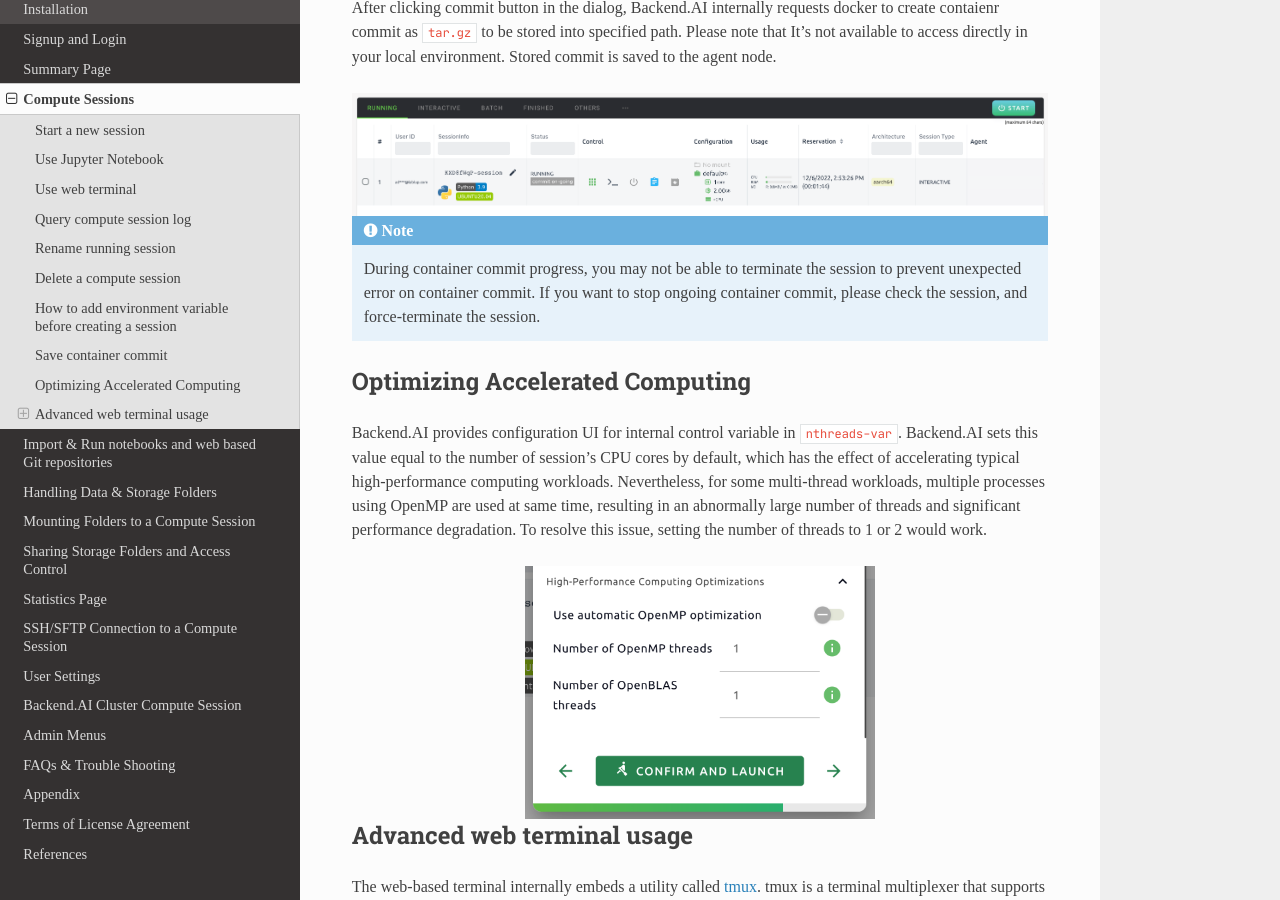
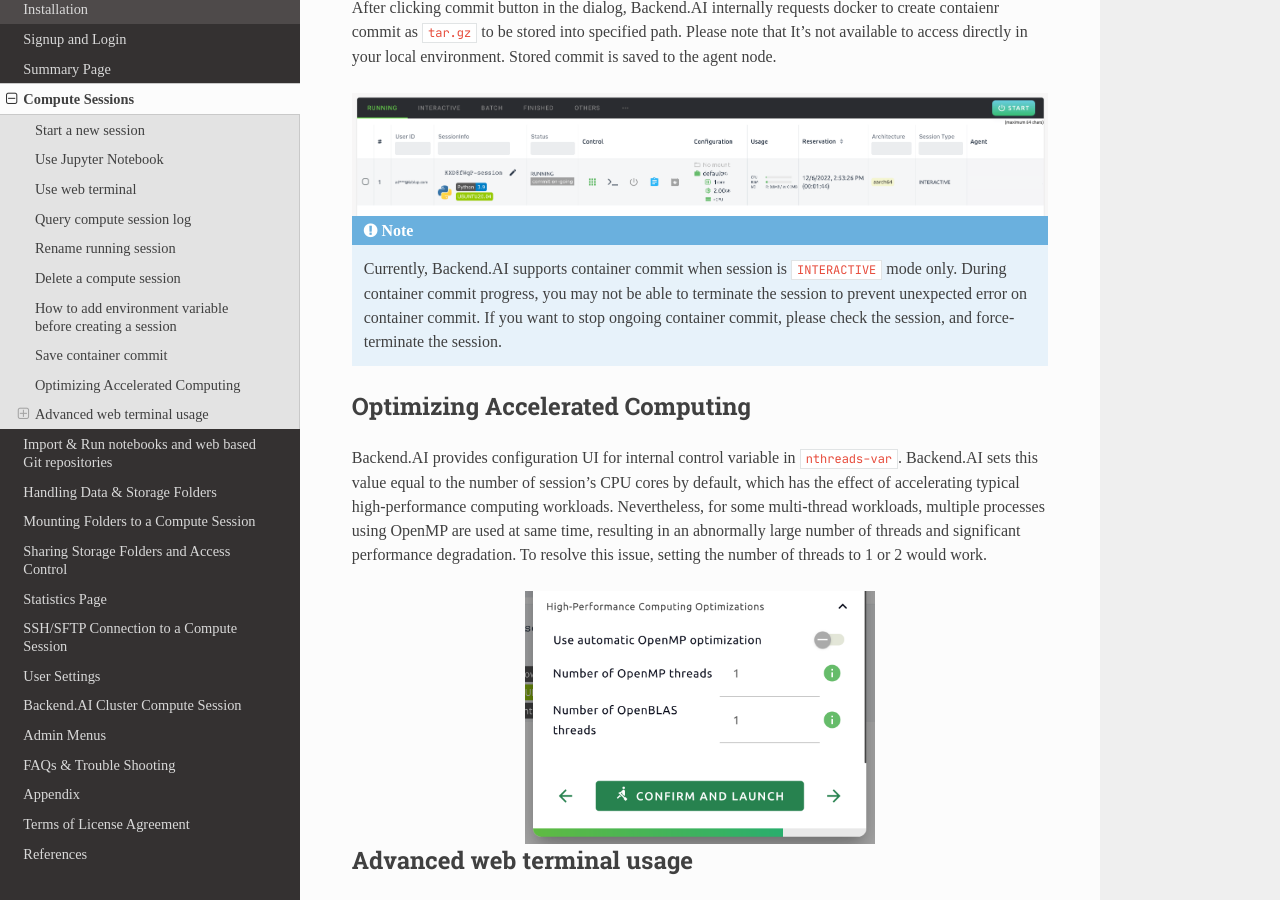
Before and after one commit to lablup/backend.ai-docs-webui, a Sphinx documentation site: the page built from docs/sessions_all/sessions_all.rst, in a window 1280 px wide and 900 px high, scrolled down 16503 px. Built offline with Sphinx 7.4.7 and the Read the Docs theme 2.0.0, drawn with Linux system fonts in a browser that asks for light colours; some web fonts are replaced.

Commit message:
docs: add notes for container commit in compute sessions page

```diff
--- a/docs/sessions_all/sessions_all.rst
+++ b/docs/sessions_all/sessions_all.rst
@@ -418,7 +418,7 @@
   :alt: Container commit ongoing
 
 .. note::
-   During container commit progress, you may not be able to terminate the session to prevent unexpected error on container commit.
+   Currently, Backend.AI supports container commit when session is ``INTERACTIVE`` mode only. During container commit progress, you may not be able to terminate the session to prevent unexpected error on container commit.
    If you want to stop ongoing container commit, please check the session, and force-terminate the session.
 
 
```
